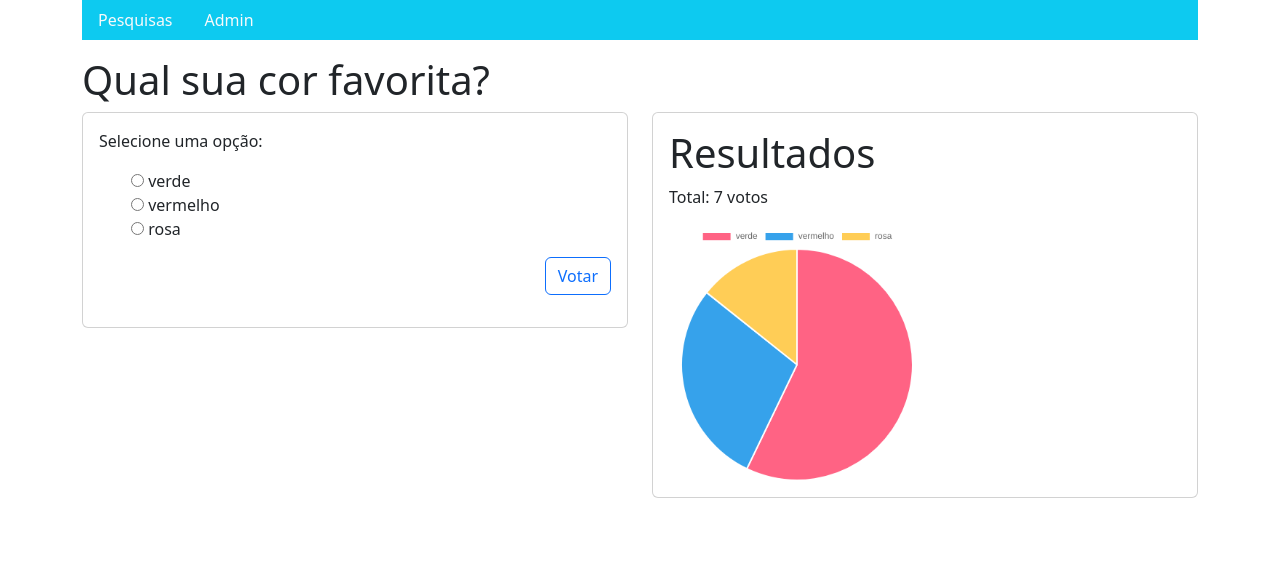
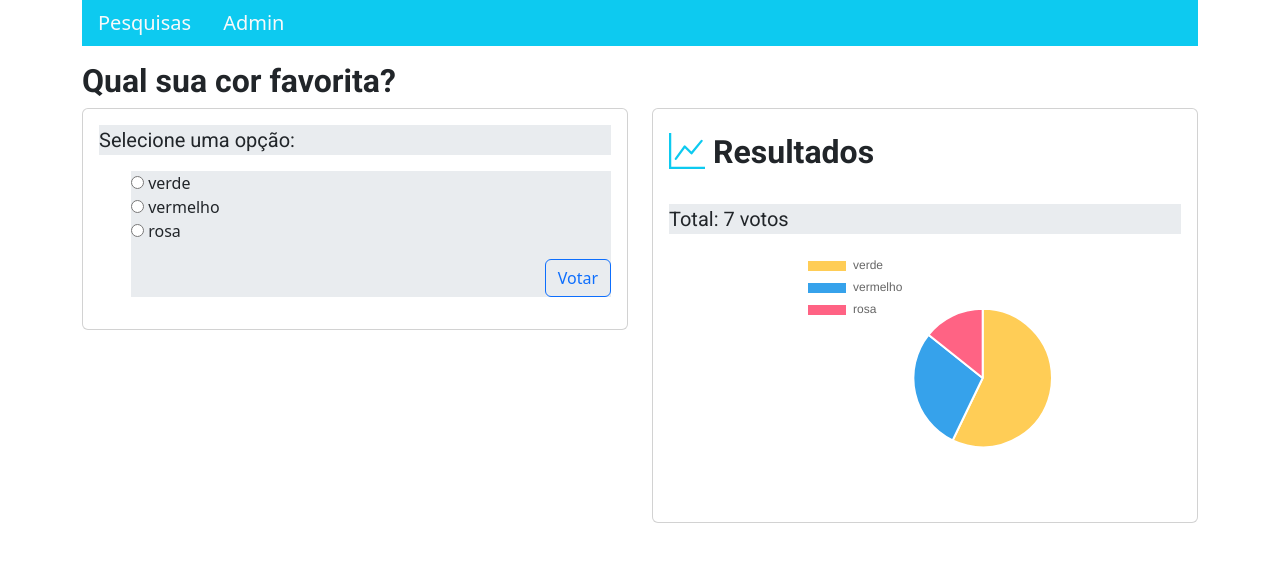
Before and after one commit to Ignacio-fabianamaria/django_surveys, a Django app: page /4/ in a window 1280 px wide. Shown: the top 562 px of the page. Run offline with Django 5.2, Linux system fonts and the light colour scheme; data comes from the database, SQL or seed files in the repository; both versions use the stored data as it was after the commit; some libraries are stand-ins or nearby versions.

Commit message:
style: adds font and other styles to templates

```diff
--- a/womakers/surveys/templates/surveys/base.html
+++ b/womakers/surveys/templates/surveys/base.html
@@ -1,6 +1,7 @@
 <!DOCTYPE html>
 <html>
 <head>
+  <link href="https://fonts.googleapis.com/css2?family=Roboto:wght@400;700&display=swap" rel="stylesheet">
   <title>Surveys</title>
   {% load bootstrap5 %}
   {% bootstrap_css %}
@@ -11,10 +12,10 @@
 <div class="container">
   <ul class="nav bg-info">
     <li class="nav-item">
-      <a class="nav-link link-light" href="/">Pesquisas</a>
+      <a class="nav-link link-light fs-5 " href="/">Pesquisas</a>
     </li>
     <li class="nav-item">
-      <a class="nav-link link-light" href="/admin">Admin</a>
+      <a class="nav-link link-light fs-5 " href="/admin">Admin</a>
     </li>
   </ul>
 <div class="row mt-3">
--- a/womakers/surveys/templates/surveys/question_detail.html
+++ b/womakers/surveys/templates/surveys/question_detail.html
@@ -2,14 +2,14 @@
 {% load bootstrap5 %}
 {% block content %}
 
-<h1>{{question.text}}</h1>
+<h1 class="fw-bold fs-2" style="font-family: 'Roboto', sans-serif">{{question.text}}</h1>
 <div class="row">
     <div class="col-md-6">
         <div class="card">
             <div class="card-body">
-                <p>Selecione uma opção:</p>
+                <p class="fs-5 bg-body-secondary" style="font-family: 'Roboto', sans-serif">Selecione uma opção:</p>
                 <ul class="mt-3">
-                    <form method="post" action="{% url 'question_vote' question.id %}">
+                    <form class="fs-6 bg-body-secondary" method="post" action="{% url 'question_vote' question.id %}">
                         {% csrf_token %}
                         {% for field in form %}
                         <!-- Exibe apenas o widget (campo), sem a label -->
@@ -23,13 +23,19 @@
             </div>
         </div>
     </div>
-    <div class="col-md-6">
+    <div class="col-md-6 ">
         <div class="card">
             <div class="card-body">
-                <h1>Resultados</h1>
-                <p>Total: {{question.total_votes}} votos</p>
-
+                <div class="d-flex mb-4 mt-2 gap-2">
+                    <svg xmlns="http://www.w3.org/2000/svg" width="36" height="36" fill="#0DCAF0" class="bi bi-graph-up" viewBox="0 0 16 16">
+                        <path fill-rule="evenodd" d="M0 0h1v15h15v1H0zm14.817 3.113a.5.5 0 0 1 .07.704l-4.5 5.5a.5.5 0 0 1-.74.037L7.06 6.767l-3.656 5.027a.5.5 0 0 1-.808-.588l4-5.5a.5.5 0 0 1 .758-.06l2.609 2.61 4.15-5.073a.5.5 0 0 1 .704-.07"/>
+                      </svg>
+                      <h1 class="fw-bold fs-2" style="font-family: 'Roboto', sans-serif">Resultados</h1>
+                </div>
+                <p class="fs-5 bg-body-secondary" style="font-family: 'Roboto', sans-serif">Total: {{question.total_votes}} votos</p>
+                <div class="d-flex justify-content-center align-items-center">
                     <canvas id="myChart" class="w-50 h-50"></canvas>
+                </div>
             </div>
         </div>
     </div>
@@ -43,16 +49,25 @@
             label: 'Votes',
             data: {{ chart_numbers }},
             backgroundColor: [
-      'rgb(255, 99, 132)',
-      'rgb(54, 162, 235)',
-      'rgb(255, 205, 86)'
+                'rgb(255, 205, 86)',  // Amarelo
+                'rgb(54, 162, 235)',  // Azul
+                'rgb(255, 99, 132)'    // Rosa
             ],
             hoverOffset: 4
         }]
     };
-    new Chart(ctx, {
+
+    const myChart = new Chart(ctx, {
         type: 'pie',
         data: data,
+        options: {
+            plugins: {
+                legend: {
+                    position: 'left', // Define a posição da legenda à direita
+                    align: 'start', // Alinha a legenda no topo
+                },
+            },
+        },
     });
 </script>
 {% endblock %}
```
Also changed, not shown: womakers/surveys/templates/surveys/question_list.html (+10 -2 lines), womakers/db.sqlite3. Lines whose indentation alone changed are shown as unchanged.
